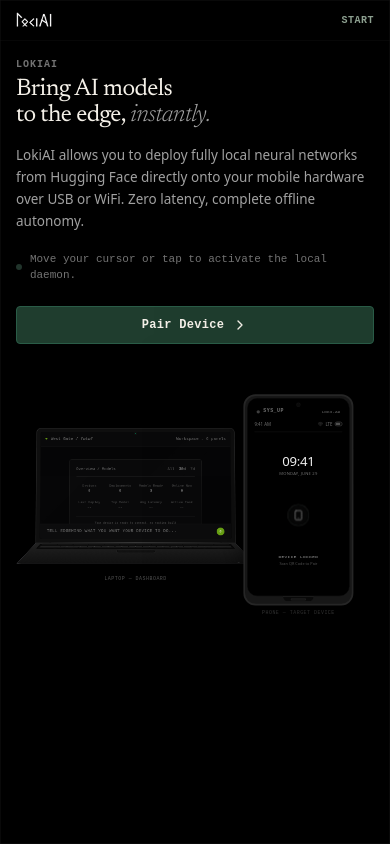
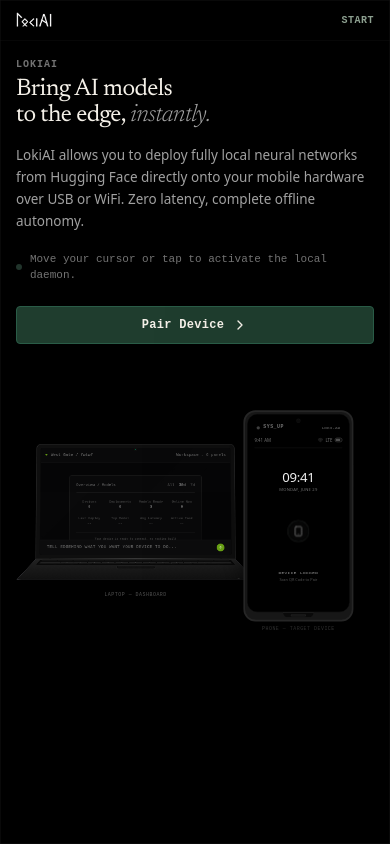
Before and after one commit to The-Shriks1/LokiAI-v1.1, a React (Vite) app: page / in a window 390 px wide. Both pictures are taken after a click on the button "START JOURNEY". Built offline with nearby package versions, Linux system fonts and the light colour scheme; a small style sheet from the web is missing.

Commit message:
style: fix mobile vertical centering on landing page and resolve layout clipping of mockups

```diff
--- a/src/App.tsx
+++ b/src/App.tsx
@@ -791,12 +791,12 @@
       <main className="flex-1 min-h-0 w-full max-w-7xl mx-auto px-4 sm:px-6 py-4 md:py-8 flex flex-col lg:flex-row items-center lg:items-stretch lg:justify-between gap-8 lg:gap-12 relative z-10">
 
         {/* LEFT COMPONENT COLUMN: NARRATIVE PORTION */}
-        <div className={`w-full ${activeChapter === 'landing' ? 'lg:w-10/12 mx-auto text-center items-center' : 'lg:w-5/12'} flex flex-col justify-center min-h-0 lg:min-h-[280px] space-y-4 transition-all duration-700`} ref={narrativeRef}>
+        <div className={`w-full ${activeChapter === 'landing' ? 'lg:w-10/12 mx-auto text-center items-center flex-1' : 'lg:w-5/12'} flex flex-col justify-center min-h-0 lg:min-h-[280px] space-y-4 transition-all duration-700`} ref={narrativeRef}>
           {renderChapterNarrative()}
         </div>
 
         {/* RIGHT COMPONENT COLUMN: IMMERSIVE DEVICE HOUSING */}
-        <div className={`relative w-full lg:w-7/12 flex items-center justify-center h-[260px] min-[400px]:h-[280px] min-[480px]:h-[320px] sm:h-[390px] lg:h-auto lg:min-h-0 transition-opacity duration-700 ${activeChapter === 'landing' ? 'opacity-0 pointer-events-none hidden lg:flex' : 'opacity-100'}`} ref={deviceContainerRef}>
+        <div className={`relative w-full lg:w-7/12 flex items-center justify-center h-[340px] min-[400px]:h-[360px] min-[480px]:h-[400px] sm:h-[460px] lg:h-auto lg:min-h-0 pb-12 sm:pb-0 transition-opacity duration-700 ${activeChapter === 'landing' ? 'opacity-0 pointer-events-none hidden lg:flex' : 'opacity-100'}`} ref={deviceContainerRef}>
           <div className="flex flex-row flex-nowrap items-center justify-center gap-4 sm:gap-8 lg:gap-20 xl:gap-24 scale-[0.55] min-[400px]:scale-[0.6] min-[480px]:scale-[0.7] sm:scale-[0.85] lg:scale-100 origin-center transition-all duration-300">
 
             {/* Laptop — the dashboard, what the user is looking at on their laptop screen */}
```
